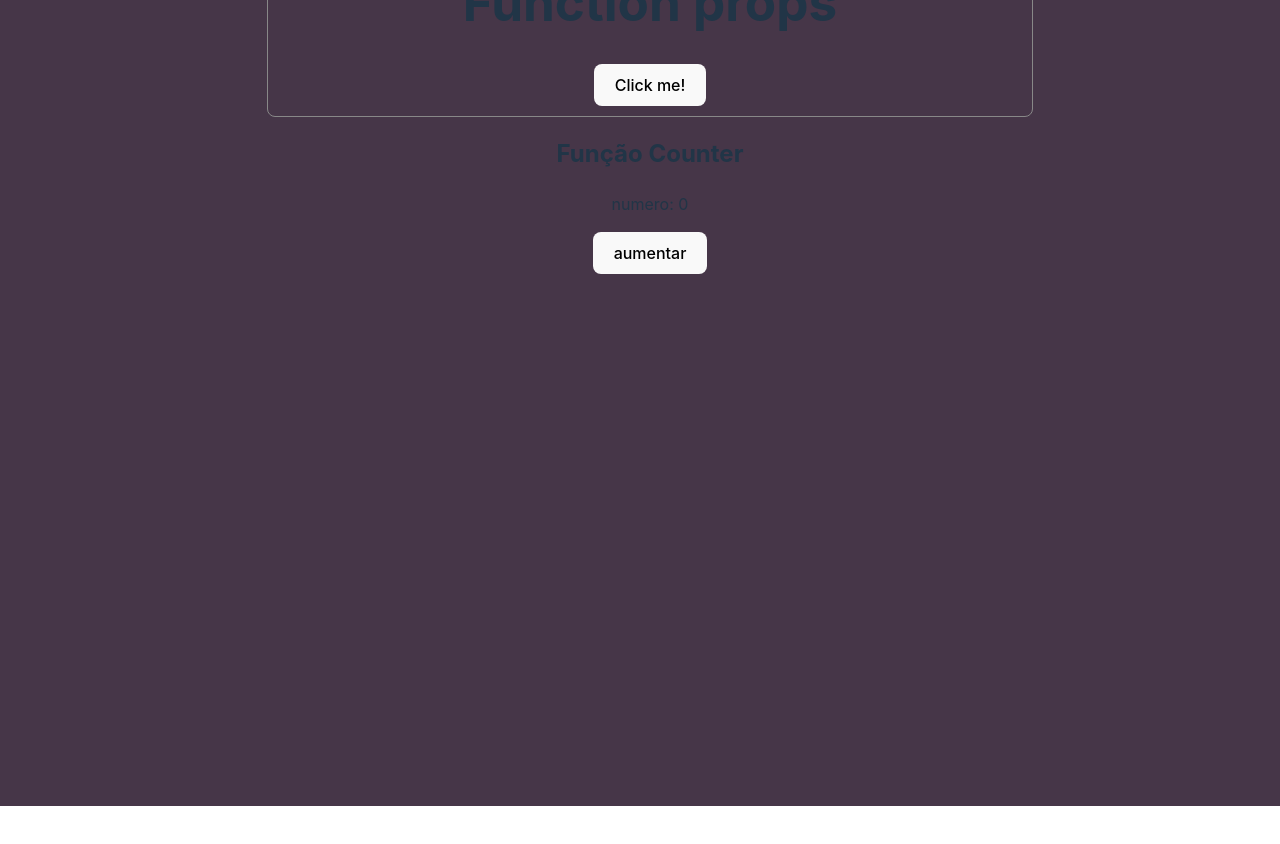
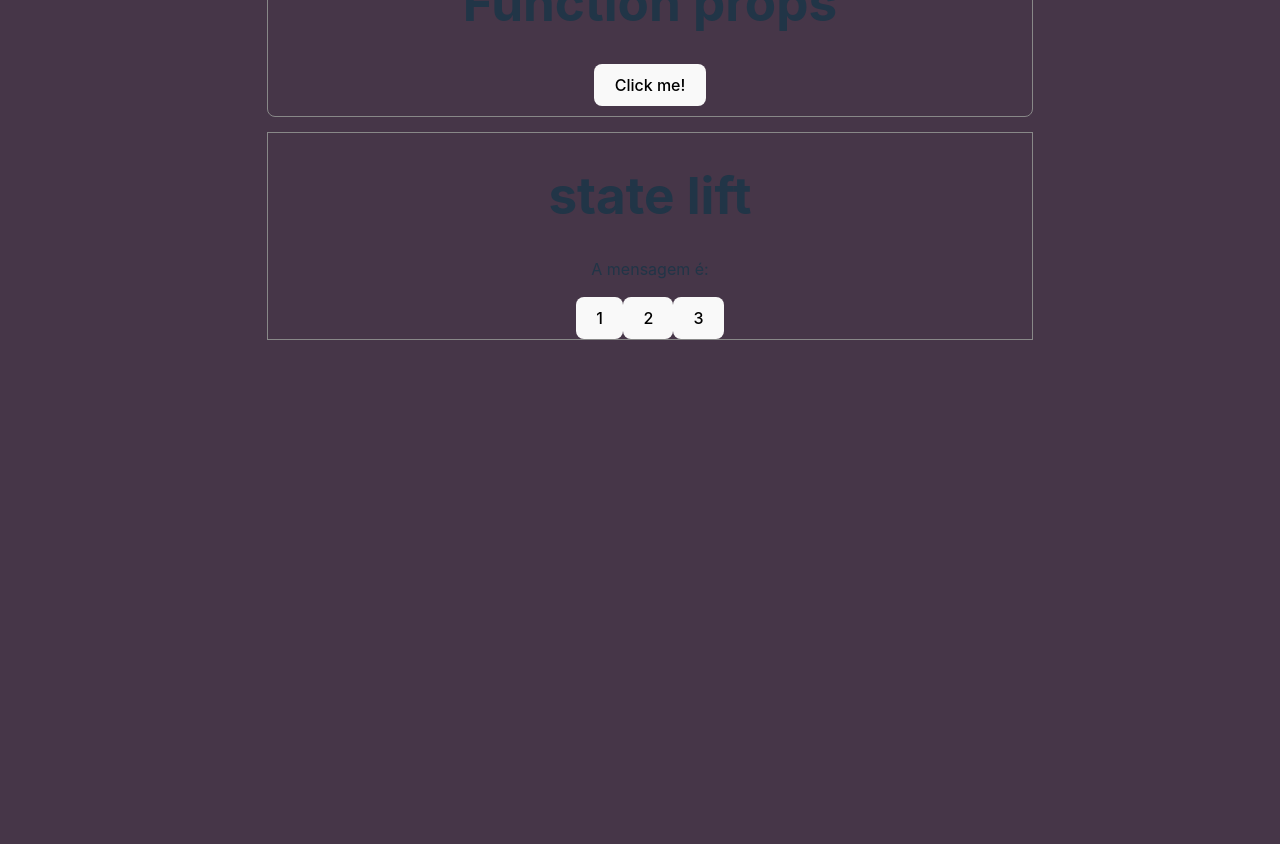
Before and after one commit to PedroSampaio11/aulas_react, a React (Vite) app in the folder 3_Avançando/avançando/: page / in a window 1280 px wide. Shown: the part 3820-4664 px from the top of the page. Before the commit the page ends 4626 px from the top, so only its background shows below. Built offline with nearby package versions, Linux system fonts and the light colour scheme.

Commit message:
"Removed Counter component and refactored App component to use state lift and new Message and MudarMessage components."

```diff
--- a/3_Avançando/avançando/src/App.jsx
+++ b/3_Avançando/avançando/src/App.jsx
@@ -1,7 +1,6 @@
 /** @format */
 
 import "./App.css";
-import Counter from "./components/Counter";
 import Teste from "./components/Teste";
 //  importando imagem
 import img2 from "./assets/img2.png";
@@ -21,19 +20,29 @@ import Destructuring from "./components/Destructuring";
 import Container from "./components/Children";
 // importando funçao em props
 import FunctionProps from "./components/FunctionProps";
-function showMessage() {
-  console.log("FOI");
-}
+import { useState } from "react";
 
-// renderizaçao de lista de carros
-const cars = [
-  { id: 1, brand: "Audi", year: 2020 },
-  { id: 2, brand: "Fiat", year: 2019 },
-  { id: 3, brand: "Chevrolet", year: 2018 },
-  { id: 3, brand: "Volkswagen", year: 2018 },
-];
+// state lift
+import Message from "./components/Message";
+import MudarMessage from "./components/MudarMessage";
 
-function App() {
+function App() {// renderizaçao de lista de carros
+  const cars = [
+    { id: 1, brand: "Audi", year: 2020 },
+    { id: 2, brand: "Fiat", year: 2019 },
+    { id: 3, brand: "Chevrolet", year: 2018 },
+    { id: 4, brand: "Volkswagen", year: 2018 },
+  ];
+  //  -------   //
+  function showMessage() {
+    console.log("FOI");
+  }
+  //  -------   //
+  const [message, setMessage] = useState("");
+  const alterarMessage = (msg) => {
+    setMessage(msg);
+  };
+  //  -------   //
   return (
     <div className="App" style={{ paddingBottom: "500px" }}>
       <Teste />
@@ -167,9 +176,10 @@ function App() {
         <h1 style={{ textAlign: "center" }}> Function props</h1>
         <FunctionProps myFunction={showMessage} />
       </div>
-      <div>
-        <h2>Função Counter</h2>
-        <Counter />
+      <div style={{ border: "1.5px solid #888" }}>
+        <h1> state lift</h1>
+        <Message msg={message} />{/* Passa a mensagem correta para o componente Message */}
+        <MudarMessage alterarMessage={alterarMessage} />{/* Passa a função para MudarMessage */}
       </div>
     </div>
   );
--- a/3_Avançando/avançando/src/components/Counter.jsx
+++ /dev/null
@@ -1,18 +0,0 @@
-/** @format */
-
-import { useState } from "react";
-const Counter = () => {
-  const [contador, setContador] = useState(0);
-  function aumentar() {
-    setContador(contador + 1);
-  }
-
-  return (
-    <div>
-      <p> numero: {contador}</p>
-      <button onClick={aumentar}> aumentar</button>
-    </div>
-  );
-};
-
-export default Counter;
--- /dev/null
+++ b/3_Avançando/avançando/src/components/Message.jsx
@@ -0,0 +1,9 @@
+const Message = ({msg}) => {
+  return (
+    <div>
+      <p>A mensagem é: {msg}</p>
+    </div>
+  )
+}
+
+export default Message
--- /dev/null
+++ b/3_Avançando/avançando/src/components/MudarMessage.jsx
@@ -0,0 +1,15 @@
+import React from 'react'
+
+const MudarMessage = ({alterarMessage}) => {
+  const msgs = ["oi", "ola", "tudo bem " ]
+  return (
+    <div>
+      {/* Passa as mensagens diretamente ao invés de passar o índice */}
+      <button onClick={()=> alterarMessage(msgs[0])}> 1 </button>
+      <button onClick={()=> alterarMessage(msgs[1])}> 2 </button>
+      <button onClick={()=> alterarMessage(msgs[2])}> 3 </button>
+    </div>
+  )
+}
+
+export default MudarMessage
```
